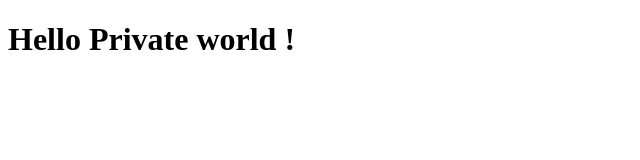
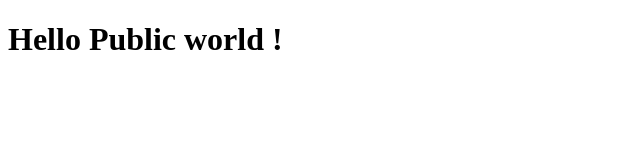
Before and after one commit to ShubhamGaikwad3297/github_test_private_project_4, a plain HTML site: page index.html in a window 1280 px wide. Shown: the whole page, without its empty margins (0-640 px from the left). Drawn offline with Linux system fonts and the light colour scheme.

Commit message:
make public

```diff
--- a/index.html
+++ b/index.html
@@ -9,7 +9,7 @@
 </head>
 
 <body>
-    <h1>Hello Private world !</h1>
+    <h1>Hello Public world !</h1>
 </body>
 
 </html>
```
